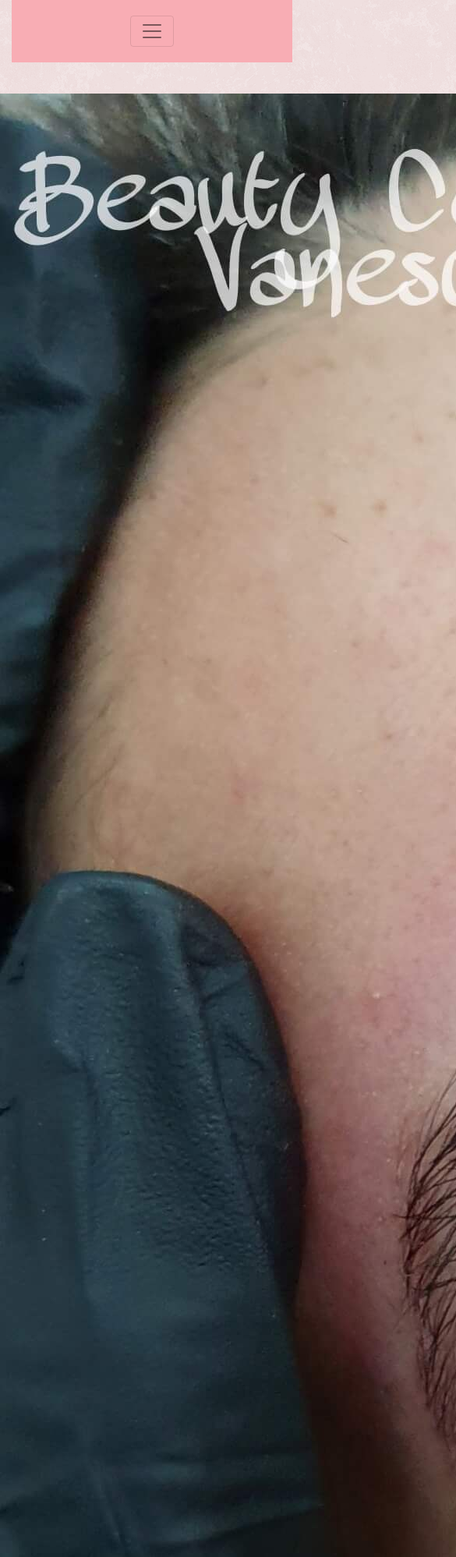
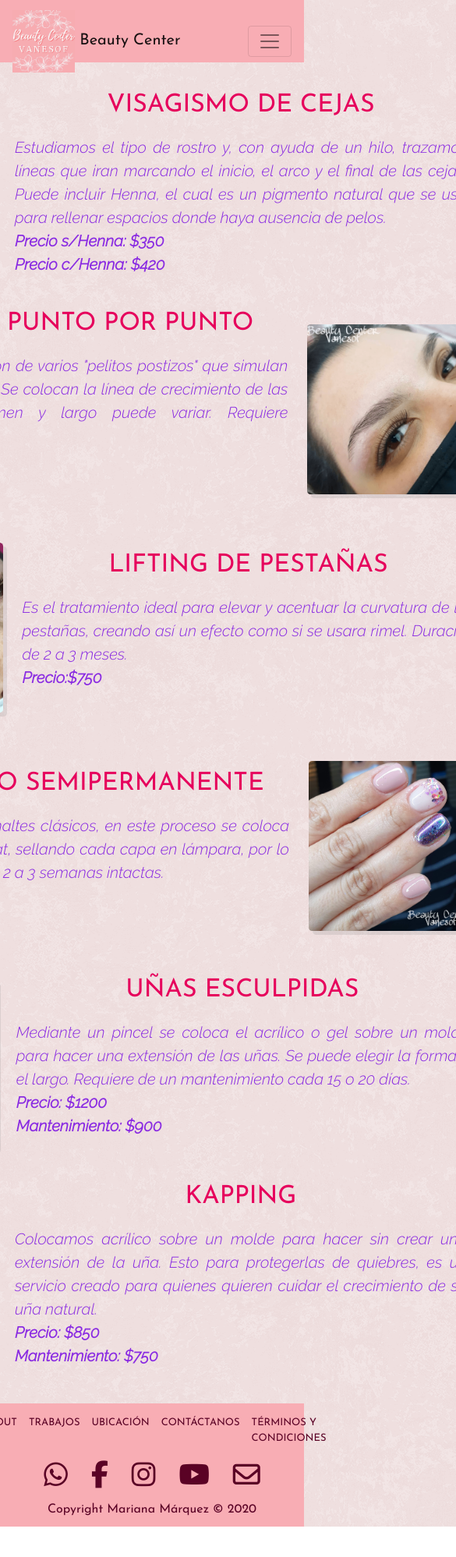
Before and after one commit to marianamq/beauty-center-vanesof, a website: page servicios.html in a window 390 px wide. Shown: the top 1997 px of the page at 78% size, 585 px wide, since content can reach past the window. After the commit the page ends 1958 px from the top, so only its background shows below. Drawn offline with nearby package versions, Linux system fonts and the light colour scheme; a web font is replaced by a local one.

Commit message:
Subiendo nosotros

```diff
--- a/scss/styles.scss
+++ b/scss/styles.scss
@@ -40,6 +40,7 @@
 
 body{
     background-image: url(../images/pink_rice.png);
+    font-family: 'Josefin Sans', sans-serif;
 }
 
 nav{
@@ -50,13 +51,11 @@
         margin: 5px;
         .nav-link{
             text-transform: uppercase;
-            font-family: 'Josefin Sans', sans-serif;
         }
     }
     .dropdown-menu{
         background-color: #f6d6d9;
         .dropdown-item{
-            font-family: 'Josefin Sans', sans-serif;
             text-transform: uppercase;
         }
     }
@@ -66,9 +65,6 @@
     padding: 15px;
 }
 
-.inicio__titulo{
-    font-family: 'Josefin Sans', sans-serif;
-}
 
 .inicio__contenido{
     font-family: 'Raleway', sans-serif;
@@ -84,7 +80,6 @@
         font-size: 13px;
         margin: 5px;
         margin-left: 10px;
-        font-family: 'Josefin Sans', sans-serif;
     }
     .footer_icon{
         color: #5a0225;
@@ -98,7 +93,6 @@
     .nosotros__title{
         font-size: 50px;
         margin-bottom: 30px;
-        font-family: 'Josefin Sans', sans-serif;
     }
     .nosotros__text--p{
         padding: 1rem;
@@ -117,3 +111,56 @@
         }
     }
 }
+
+
+
+.servicios__cont{
+    display: flex;
+    justify-content: center;
+    height: 250px;
+    padding: 1rem;
+    margin-bottom: 30px;
+    text-align: center;
+    align-items: center;
+    animation-name: desvanecer;
+    animation-duration: 2s;
+    animation-delay: 1s;
+    .servicios__card{
+        display: block;
+        .servicios__card--title{
+            display: inline;
+            padding: 5px;
+            font-size: 40;
+            text-transform: uppercase;
+            color:#e6005c;
+        }
+        .servicios__card--p{
+            display:block;
+            color: blueviolet;
+            font-size: 20px;
+            width: 600px;
+            padding: 10px;
+            margin: 10px;
+            text-align: justify;
+            font-family: 'Raleway', sans-serif;
+        }
+    }
+    & img{
+        height: 100%;
+        margin: 5px;
+        box-shadow: 5px 5px #8b8b8b32;
+        border-radius: 2%;
+        transition: all 1s ease;
+        &:hover{
+            transform: translate(10px) scale(1.1);
+            transform-origin: center;
+            box-shadow: -10px 10px #99003d6b;
+        }
+    }
+    .moverIzquierda{
+        transform: translate(-30px);
+    }
+    .moverDerecha{
+        transform: translate(30px)
+    }
+}
--- a/servicios.html
+++ b/servicios.html
@@ -7,24 +7,27 @@
     <meta name="viewport" content="width=device-width, initial-scale=1.0">
     <meta name="description=" content="Servicios de manicure, pedicure, extensión de pestañas, lifting, visagismo en manos de profesionales">
     <meta name="keywords" content="Centro de Estética, Peluquería, Spa, Manicure, Belleza de Pies, Pestañas">
-    <link rel="stylesheet" href="https://cdn.jsdelivr.net/npm/bootstrap@4.5.3/dist/css/bootstrap.min.css" integrity="sha384-TX8t27EcRE3e/ihU7zmQxVncDAy5uIKz4rEkgIXeMed4M0jlfIDPvg6uqKI2xXr2" crossorigin="anonymous">
+    <link rel="stylesheet" href="https://cdn.jsdelivr.net/npm/bootstrap@4.6.0/dist/css/bootstrap.min.css" integrity="sha384-B0vP5xmATw1+K9KRQjQERJvTumQW0nPEzvF6L/Z6nronJ3oUOFUFpCjEUQouq2+l" crossorigin="anonymous">
+    <link rel="stylesheet" href="./css/styles.css">
     <link rel="preconnect" href="https://fonts.gstatic.com">
-    <link rel="stylesheet" href="./css/styles.css">
-    <link href="https://fonts.googleapis.com/css2?family=Lato:ital,wght@1,300&family=Nixie+One&display=swap" rel="stylesheet">
+    <link href="https://fonts.googleapis.com/css2?family=Josefin+Sans&family=Raleway:ital,wght@1,300&display=swap" rel="stylesheet" rel="stylesheet">
     <title>Servicios</title>
+    <script src="https://kit.fontawesome.com/c91ce8e860.js" crossorigin="anonymous"></script>
   </head>
   <body>
 
     <header>
-      <div class="container-md">
-        <div class="menu__home">
-          <nav class="navbar navbar-expand-lg navbar-light ">
-            <img src="./beautycenter-logo.jpg" class="menu__img" alt="">
-            <button class="navbar-toggler" type="button" data-toggle="collapse" data-target="#navbarSupportedContent" aria-controls="navbarSupportedContent" aria-expanded="false" aria-label="Toggle navigation">
+      <nav class="navbar navbar-expand-md navbar-light">
+        <a class="navbar-brand" href="index.html">
+          <img src="./images/logo_beuty-center.jpg" height="80px "alt="logo-beauty-center-vanesof">
+          Beauty Center
+        </a>
+
+        <button class="navbar-toggler" type="button" data-toggle="collapse" data-target="#navbarMenu" aria-controls="navbarMenu" aria-expanded="false" aria-label="Toggle navigation">
           <span class="navbar-toggler-icon"></span>
         </button>
-            <div class="menu__navegation">
-              <div class="collapse navbar-collapse" id="navbarSupportedContent">
+
+        <div class="collapse navbar-collapse" id="navbarMenu">
           <ul class="navbar-nav mr-auto">
             <li class="nav-item active">
               <a class="nav-link" href="./index.html">Inicio</a>
@@ -54,24 +57,26 @@
             </li>
           </ul>
         </div>
-            </div>
       </nav>
-        </div>
-      </div>
     </header>
 
-    <section>
+    <section class="container">
       <article>
-        <div class="servicios__cont moverIzquierda uno">
+        <div class="servicios__cont moverIzquierda">
           <img src="./images/servicios_visagismo.jpg" alt="visagismo-de-cejas">
           <div class="servicios__card">
             <h2 class="servicios__card--title">
               Visagismo de Cejas
             </h2>
             <p class="servicios__card--p">
-              Lorem ipsum dolor sit amet consectetur adipisicing elit. Corrupti quidem repellat earum,
-              repellendus dolorum quos totam excepturi deserunt magni cum, rerum eos reiciendis enim.
-              Quidem saepe dolorum accusamus ut quam.
+              Estudiamos el tipo de rostro y, con ayuda de un hilo, trazamos líneas
+              que iran marcando el inicio, el arco y el final de las cejas.
+              Puede incluir Henna, el cual es un pigmento natural que se usa para
+              rellenar espacios donde haya ausencia de pelos.
+              <br>
+              <strong>Precio s/Henna: $350</strong>
+              <br>
+              <strong>Precio c/Henna: $420</strong>
             </p>
           </div>
         </div>
@@ -83,9 +88,13 @@
               Pestañas Punto por Punto
             </h2>
             <p class="servicios__card--p">
-              Lorem ipsum dolor sit amet consectetur adipisicing elit. Corrupti quidem repellat earum,
-              repellendus dolorum quos totam excepturi deserunt magni cum, rerum eos reiciendis enim.
-              Quidem saepe dolorum accusamus ut quam.
+              Consiste en la aplicación de varios "pelitos postizos" que simulan las pestañas
+              naturales. Se colocan la línea de crecimiento de las pestañas y el volumen
+              y largo puede variar. Requiere mantenimiento.
+              <br>
+              <strong>Precio: $750</strong>
+              <br>
+              <strong>Mantenimiento: $550</strong>
             </p>
           </div>
           <img src="./images/servicio_pestañas.PNG" alt="pestanias-punto-por-punto">
@@ -99,9 +108,10 @@
               Lifting de Pestañas
             </h2>
             <p class="servicios__card--p">
-              Lorem ipsum dolor sit amet consectetur adipisicing elit. Corrupti quidem repellat earum,
-              repellendus dolorum quos totam excepturi deserunt magni cum, rerum eos reiciendis enim.
-              Quidem saepe dolorum accusamus ut quam.
+              Es el tratamiento ideal para elevar y acentuar la curvatura de las pestañas,
+              creando así un efecto como si se usara rimel. Duración de 2 a 3 meses.
+              <br>
+              <strong>Precio:$750</strong>
             </p>
           </div>
         </div>
@@ -110,12 +120,14 @@
         <div class="servicios__cont moverDerecha">
           <div class="servicios__card">
             <h2 class="servicios__card--title">
-              Manicure con Esmaltado Semipermanente
+              Esmaltado Semipermanente
             </h2>
             <p class="servicios__card--p">
-              Lorem ipsum dolor sit amet consectetur adipisicing elit. Corrupti quidem repellat earum,
-              repellendus dolorum quos totam excepturi deserunt magni cum, rerum eos reiciendis enim.
-              Quidem saepe dolorum accusamus ut quam.
+              A diferencia de los esmaltes clásicos, en este proceso se coloca base, esmalte y
+              top coat, sellando cada capa en lámpara, por lo que pueden durar entre 2 a 3
+              semanas intactas.
+              <br>
+              <strong>Precio: $650</strong>
             </p>
           </div>
           <img src="./images/servicio_semi.jpg" alt="unias-semipermanente">
@@ -129,26 +141,59 @@
                       Uñas esculpidas
               </h2>
               <p class="servicios__card--p">
-                Lorem ipsum dolor sit amet consectetur adipisicing elit. Corrupti quidem repellat earum,
-                repellendus dolorum quos totam excepturi deserunt magni cum, rerum eos reiciendis enim.
-                Quidem saepe dolorum accusamus ut quam.
+                Mediante un pincel se coloca el acrílico o gel sobre un molde para hacer
+                una extensión de las uñas. Se puede elegir la forma y el largo.
+                Requiere de un mantenimiento cada 15 o 20 días.
+                <br>
+                <strong>Precio: $1200</strong>
+                <br>
+                <strong>Mantenimiento: $900</strong>
+              </p>
+            </div>
+        </div>
+      </article>
+      <article>
+        <div class="servicios__cont moverDerecha">
+            <img src="./images/galeria_uñas.jpg" alt="unias-esculpidas">
+            <div class="servicios__card">
+              <h2 class="servicios__card--title">
+                      Kapping
+              </h2>
+              <p class="servicios__card--p">
+                Colocamos acrílico sobre un molde para hacer sin crear una extensión de la uña.
+                Esto para protegerlas de quiebres, es un servicio creado para quienes quieren
+                cuidar el crecimiento de su uña natural.
+                <br>
+                <strong>Precio: $850</strong>
+                <br>
+                <strong>Mantenimiento: $750</strong>
               </p>
             </div>
         </div>
       </article>
     </section>
 
-    <footer class="footer__information container mt-3">
-      <div class="footer__information--about-us">
-        <a class="d-block text-decoration-none" href="#"> Info@contacto.com</a>
-        <a class="d-block text-decoration-none" href="#">Términos y Condiciones</a>
+    <footer>
+      <div class="footer_info d-flex justify-content-center">
+        <a href="nosotros.html" class="text-reset">About Us</a>
+        <a href="galeria.html" class="text-reset">Trabajos</a>
+        <a href="contacto.html" class="text-reset">Ubicación</a>
+        <a href="contacto.html" class="text-reset">Contáctanos</a>
+        <a href="#" class="text-reset">Términos y Condiciones</a>
       </div>
+      <div class="footer_icons d-flex justify-content-center ">
+        <a href="https://wa.link/s5kvev"><i class="footer_icon fab fa-whatsapp"></i></a>
+        <a href="https://www.facebook.com/"><i class="footer_icon fab fa-facebook-f"></i></a>
+        <a href="https://www.instagram.com/beautycentervs/"><i class="footer_icon fab fa-instagram"></i></a>
+        <a href="https://youtube.com/"><i class="footer_icon fab fa-youtube"></i></a>
+        <a href="https://mail.google.com/mail/u/0/#inbox"><i class="footer_icon far fa-envelope"></i></a>
+      </div>
+      <div class="d-flex justify-content-center">
         Copyright Mariana Márquez &copy; 2020
+      </div>
     </footer>
 
     <script src="https://code.jquery.com/jquery-3.5.1.slim.min.js" integrity="sha384-DfXdz2htPH0lsSSs5nCTpuj/zy4C+OGpamoFVy38MVBnE+IbbVYUew+OrCXaRkfj" crossorigin="anonymous"></script>
-    <script src="https://cdn.jsdelivr.net/npm/bootstrap@4.5.3/dist/js/bootstrap.bundle.min.js" integrity="sha384-ho+j7jyWK8fNQe+A12Hb8AhRq26LrZ/JpcUGGOn+Y7RsweNrtN/tE3MoK7ZeZDyx" crossorigin="anonymous"></script>
-
-
+    <script src="https://cdn.jsdelivr.net/npm/bootstrap@4.6.0/dist/js/bootstrap.bundle.min.js" integrity="sha384-Piv4xVNRyMGpqkS2by6br4gNJ7DXjqk09RmUpJ8jgGtD7zP9yug3goQfGII0yAns" crossorigin="anonymous"></script>
   </body>
 </html>
```
Also changed, not shown: css/styles.css. Lines whose indentation alone changed are shown as unchanged.
